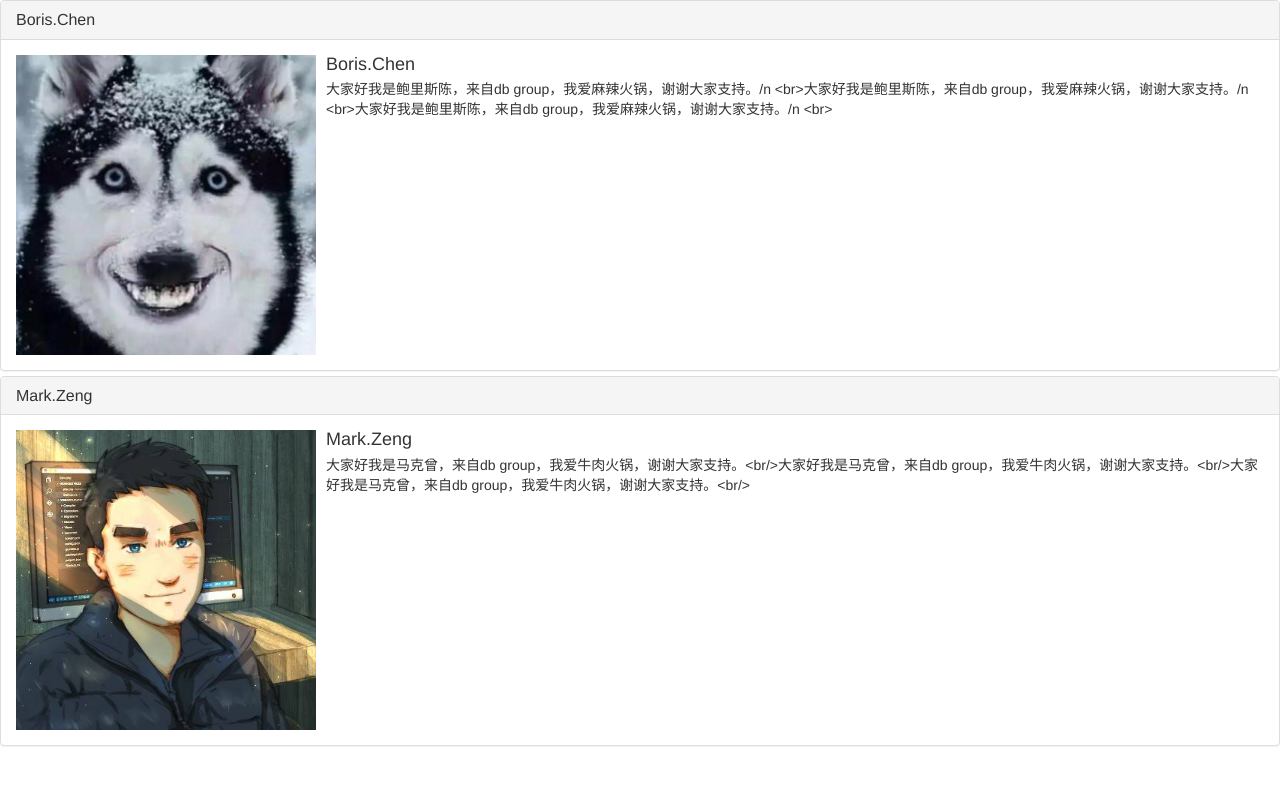
After one commit to BorisChenCZY/BlockChainLotterySystem, a Django app: page /fold_demo in a window 1280 px wide. The commit adds this page. Shown: the top 785 px of the page. Run offline with Django 3.2, Linux system fonts and the light colour scheme; some libraries are stand-ins or nearby versions.

Commit message:
block reader

```diff
--- /dev/null
+++ b/startvote/templates/fold_demo.html
@@ -0,0 +1,47 @@
+<!DOCTYPE html>
+<html>
+<head>
+	<meta charset="utf-8">
+	<title>Bootstrap 实例 - 折叠面板</title>
+	<link rel="stylesheet" href="http://cdn.static.runoob.com/libs/bootstrap/3.3.7/css/bootstrap.min.css">
+	<script src="http://cdn.static.runoob.com/libs/jquery/2.1.1/jquery.min.js"></script>
+	<script src="http://cdn.static.runoob.com/libs/bootstrap/3.3.7/js/bootstrap.min.js"></script>
+
+    <style>
+    .vote_img
+    {
+        max-width: 300px;
+    }
+    </style>
+</head>
+<body>
+<div class="panel-group" id="accordion">
+    {%for c in candidate %}
+	<div class="panel panel-default">
+		<div class="panel-heading">
+			<h4 class="panel-title">
+				<a data-toggle="collapse"
+				   data-target="#{{ c.id }}">
+                {{c.title}}
+				</a>
+			</h4>
+		</div>
+		<div id="{{ c.id }}" class="panel-collapse collapse in">
+            <div class="panel-body">
+			    <div class="media">
+                    <div class="media-left" href="#">
+                        <img class="media-object vote_img media-middle" src={{c.img}}  alt="媒体对象">
+                    </div>
+                    <div class="media-body">
+                        <h4 class="media-heading">{{c.title}}</h4>
+                        {{c.content}}
+                    </div>
+                </div>
+		    </div>
+        </div>
+	</div>
+    {% endfor %}
+</div>
+
+</body>
+</html>
--- a/startvote/templates/index.html
+++ b/startvote/templates/index.html
@@ -44,6 +44,7 @@
       </div>
       <div class="navbar-collapse collapse">
         <ul class="nav navbar-nav" data-0="margin-top:20px;" data-300="margin-top:5px;">
+            <li><a href="{% url 'fold_demo' %}">fold_demo</a></li>
           <li class="active"><a href="#header">Home</a></li>
           <li><a href="#section-about">About</a></li>
           <li><a href="{% url 'login' %}">Sign in&nbsp&nbsp<i class="fa fa-sign-in fa-lg"></i></a></li>
--- a/startvote/views.py
+++ b/startvote/views.py
@@ -82,10 +82,16 @@ def edit_action(request):
         models.Artivle.objects.create(title=title,content=content)
 
     else:
-        article =models.Artivle.objects.get(pk=id)
+        article = models.Artivle.objects.get(pk=id)
         article.title=title
-        article.content=content
+        article.content = content
         article.save()
 
     articles = models.Artivle.objects.all()
     return render(request, 'startvote/index.html', {'artilces': articles})
+
+def fold_demo(request):
+    candidate = []
+    candidate.append({"id":1, "title": "Boris.Chen","img": "/static/img/team/member1.jpg", "content": "大家好我是鲍里斯陈，来自db group，我爱麻辣火锅，谢谢大家支持。/n\n<br>"*3})
+    candidate.append({"id":2, "title": "Mark.Zeng","img": "/static/img/team/member5.jpg","content": "大家好我是马克曾，来自db group，我爱牛肉火锅，谢谢大家支持。<br/>"*3})
+    return render(request, 'fold_demo.html', {'candidate': candidate})
--- a/vote/urls.py
+++ b/vote/urls.py
@@ -29,5 +29,6 @@ urlpatterns = [
     re_path(r'^article/(?P<id>[0-9]+)$', v1.article_page, name="article_page"),
     re_path(r'^edit/(?P<id>[0-9]+)$', v1.edit_page,name='edit_page'),
     re_path(r'^edit/action$', v1.edit_action,name='edit_action'),
-    re_path(r'hello', v1.hello)
+    re_path(r'hello', v1.hello),
+    re_path(r'^fold_demo$', v1.fold_demo, name="fold_demo"),
 ]
```
